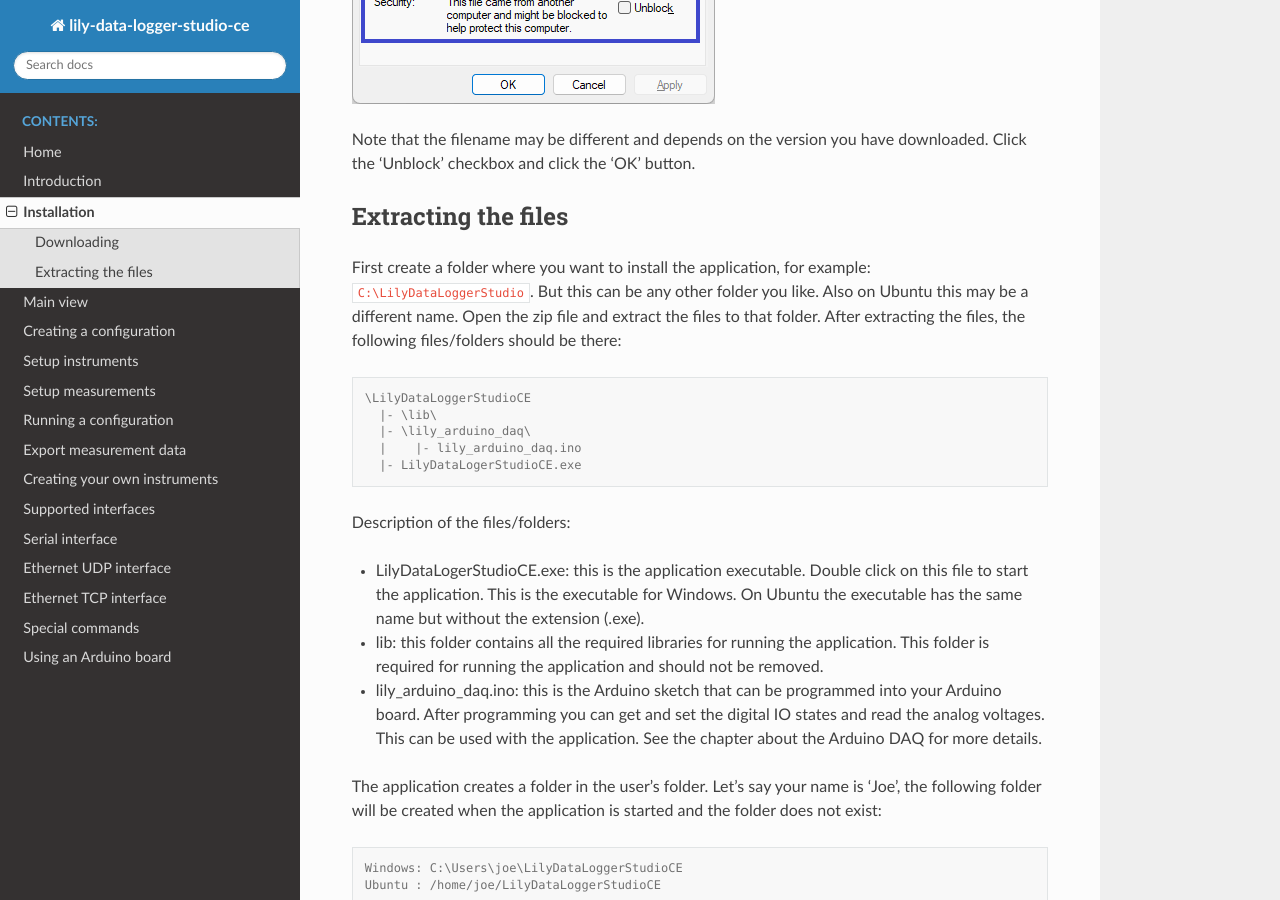
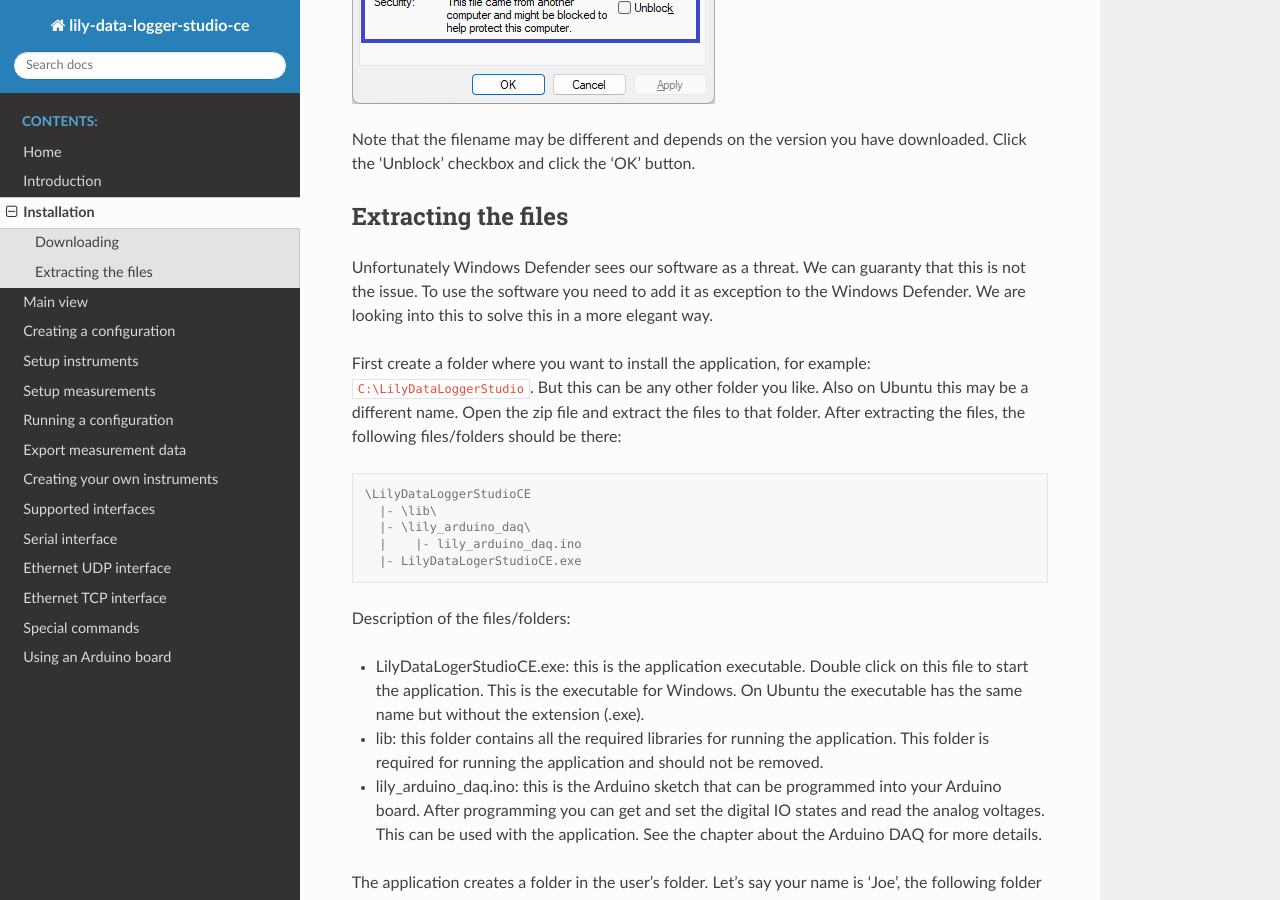
Before and after one commit to LilyTronics/lily_data_logger_software, a Sphinx documentation site: the page built from docs/installation.rst, in a window 1280 px wide and 900 px high, scrolled down 933 px. Built offline with Sphinx 7.4.7 and the Read the Docs theme 2.0.0, drawn with Linux system fonts in a browser that asks for light colours.

Commit message:
add note about windows defender

```diff
--- a/docs/installation.rst
+++ b/docs/installation.rst
@@ -24,6 +24,10 @@
 
 Extracting the files
 --------------------
+
+Unfortunately Windows Defender sees our software as a threat. We can guaranty that this is not the issue.
+To use the software you need to add it as exception to the Windows Defender.
+We are looking into this to solve this in a more elegant way.
 
 First create a folder where you want to install the application, for example:
 ``C:\LilyDataLoggerStudio``. But this can be any other folder you like. Also on Ubuntu this may
```
